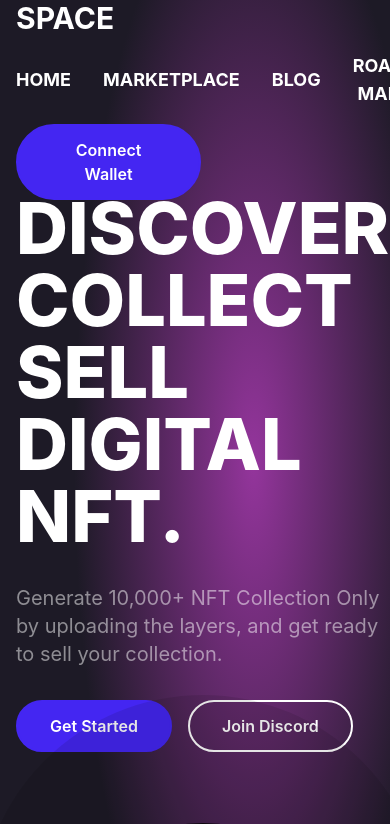
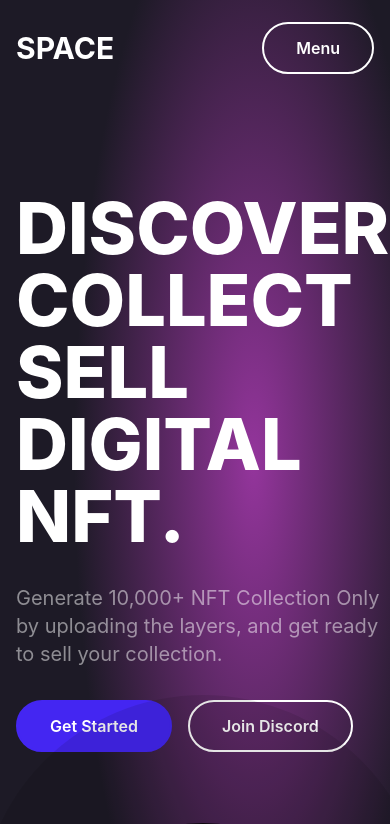
Before and after one commit to ThePiyushAggarwal/space-web-3-landing-page, a React (Vite) app: page / in a window 390 px wide. Shown: the top 824 px of the page. Built offline with nearby package versions, Linux system fonts and the light colour scheme.

Commit message:
chore: added support for responsive menu using jotai

```diff
--- a/src/components/Header.tsx
+++ b/src/components/Header.tsx
@@ -1,12 +1,16 @@
+import { useSetAtom } from "jotai"
 import { Button } from "./Button"
+import { isMenuOpenAtom } from "./jotaiAtoms"
 
 function onClick() {
 	console.log("onButtonClick")
 }
 
 function Header() {
+	const setIsMenuOpen = useSetAtom(isMenuOpenAtom)
+
 	return (
-		<header className="grid h-24 items-center gap-4 md:grid-cols-6">
+		<header className="grid h-24 grid-cols-2 items-center gap-4 md:grid-cols-6">
 			{/* Brand Logo */}
 			<div className="col-span-1">
 				<button
@@ -18,7 +22,7 @@ function Header() {
 			</div>
 
 			{/* Navigation */}
-			<div className="col-span-4 flex gap-8 text-secondary">
+			<div className="col-span-4 hidden gap-8 text-secondary md:flex">
 				{["Home", "Marketplace", "Blog", "Road Map"].map((item, key) => (
 					<button
 						key={key}
@@ -31,8 +35,15 @@ function Header() {
 			</div>
 
 			{/* Connect Wallet Button */}
-			<div className="col-span-1">
+			<div className="col-span-1 hidden md:block">
 				<Button variant="primary">Connect Wallet</Button>
+			</div>
+
+			{/* Hamburger - Visible on smaller screens */}
+			<div className="col-span-1 text-end md:hidden">
+				<Button variant="secondary" onClick={() => setIsMenuOpen((x) => !x)}>
+					Menu
+				</Button>
 			</div>
 		</header>
 	)
--- /dev/null
+++ b/src/components/jotaiAtoms.tsx
@@ -0,0 +1,5 @@
+import { atom } from "jotai"
+
+const isMenuOpenAtom = atom(false)
+
+export { isMenuOpenAtom }
```
